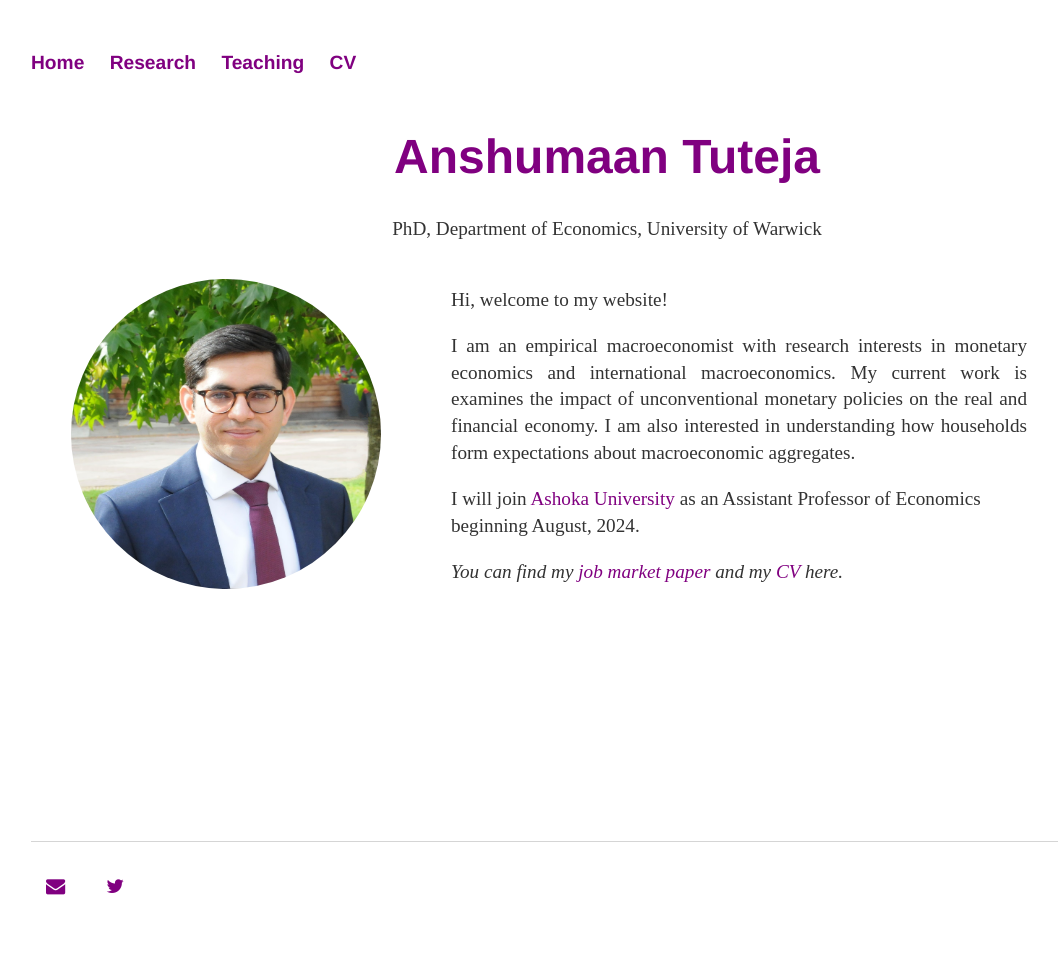
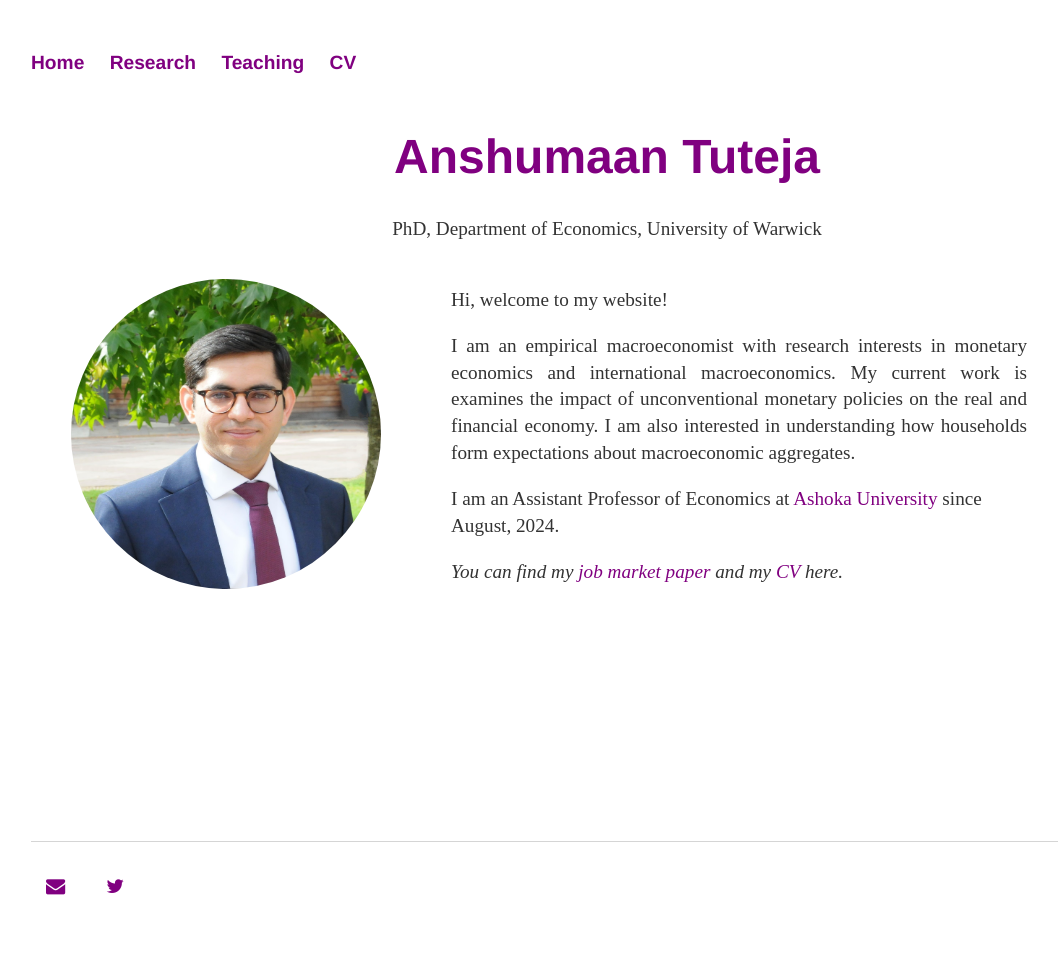
Before and after one commit to anshumaan-tuteja/anshumaan-tuteja.github.io, a Jekyll site: the page built from index.html, in a window 1280 px wide. Shown: the whole page, without its empty margins (33-1091 px from the left). Built offline with Jekyll 4.4.1, drawn with Linux system fonts in a browser that asks for light colours.

Commit message:
Update university information

```diff
--- a/index.html
+++ b/index.html
@@ -14,7 +14,7 @@ title: Anshumaan Tuteja
 					<p align="justify"> I am an empirical macroeconomist with research interests in monetary economics and international macroeconomics.
 					   My current work is examines the impact of unconventional monetary policies on the real and financial economy.
 					   I am also interested in understanding how households form expectations about macroeconomic aggregates.  </p>
-					<p> I will join <a target="_blank" href="https://www.ashoka.edu.in/department/department-of-economics/">Ashoka University</a> as an Assistant Professor of Economics beginning August, 2024. </p>
+					<p> I am an Assistant Professor of Economics at <a target="_blank" href="https://www.ashoka.edu.in/department/department-of-economics/">Ashoka University</a> since August, 2024. </p>
 					<p><em> You can find my <a target="_blank" href="assets/Papers/Anshumaan Tuteja-jmp.pdf">job market paper </a> and my <a target="_blank" href="assets/CV/CV_Anshumaan long.pdf">CV </a> here.</em></p>
 							<!-- <a href="/about">Read more about my life...</a></p> -->
 		    		</div><!-- /.blurb -->
```
